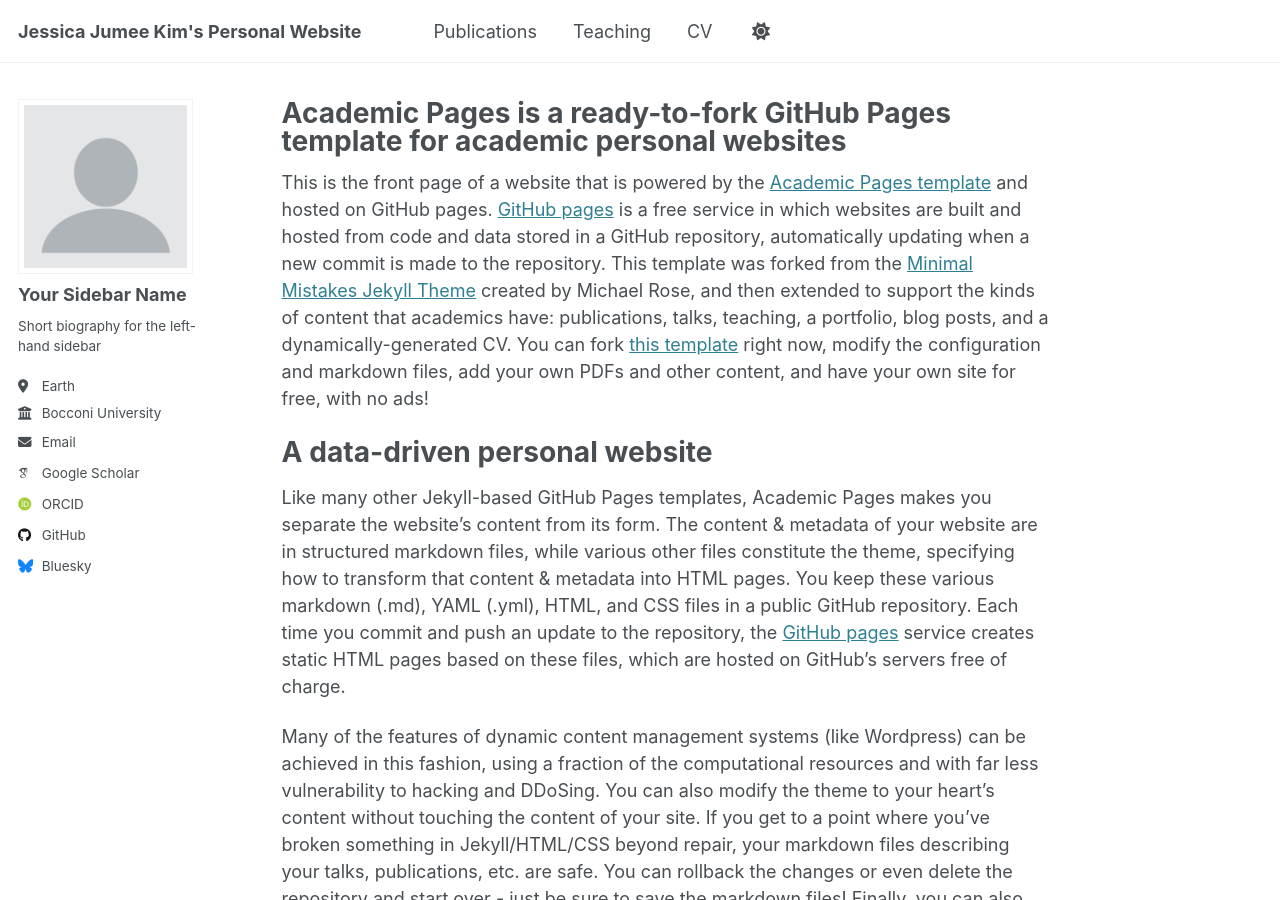
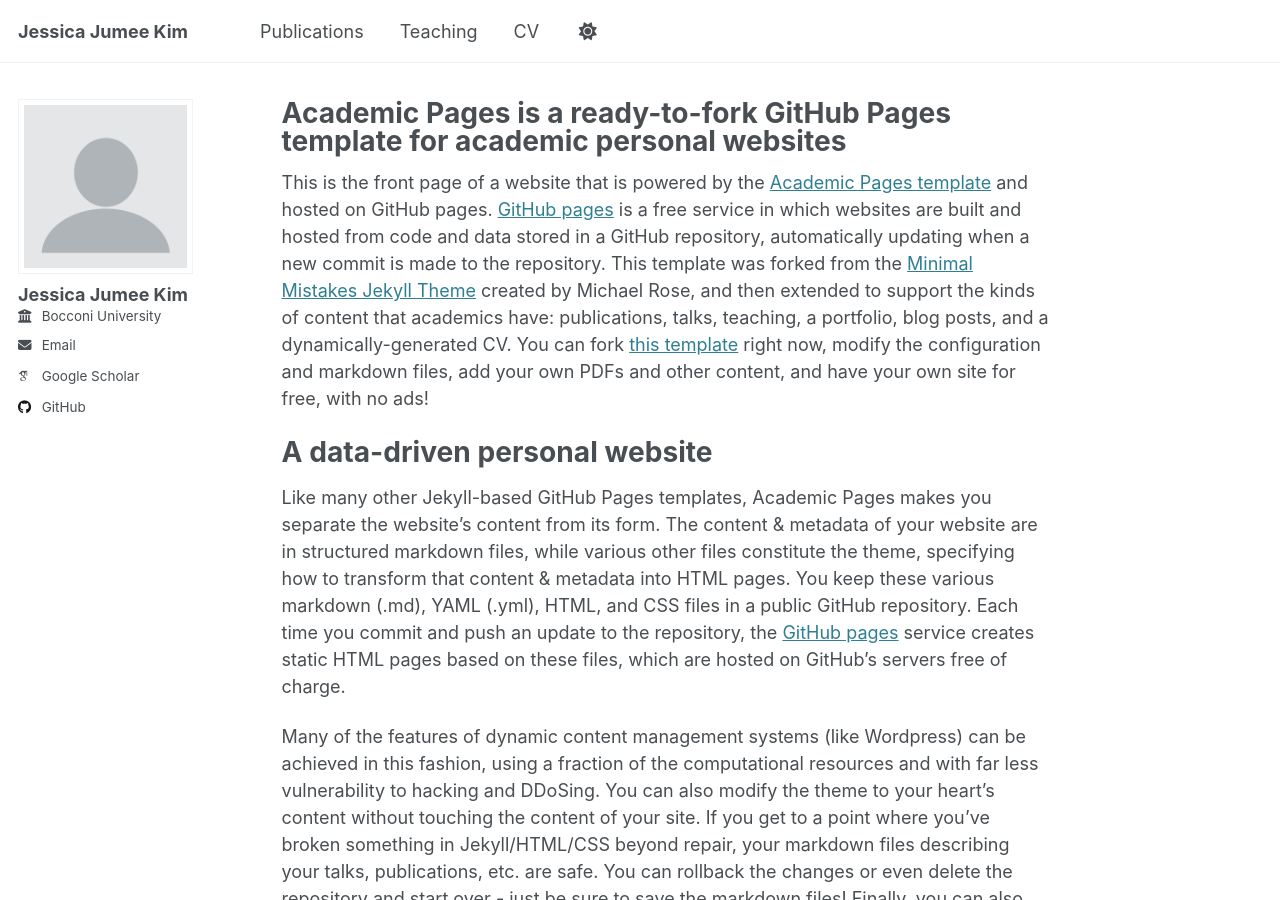
Before and after one commit to jessjkim23/jessicajumeekim.com, a Jekyll site: the page built from _pages/about.md, in a window 1280 px wide and 900 px high. Built offline with Jekyll 4.4.1, drawn with Linux system fonts in a browser that asks for light colours; some web fonts are replaced.

Commit message:
_config.yml

```diff
--- a/_config.yml
+++ b/_config.yml
@@ -9,10 +9,10 @@
 # Basic Site Settings
 locale                   : "en-US"
 site_theme               : "default"
-title                    : "Jessica Jumee Kim's Personal Website"
+title                    : "Jessica Jumee Kim"
 title_separator          : "-"
 name                     : &name "Jessica Jumee Kim"
-description              : &description "I am an Assistant Professor of Marketing at Bocconi University."
+description              : &description "I am an Assistant Professor of Marketing at Bocconi University. My research interests are in marketing and policy, digital marketing, and e-commerce. I earned my Ph.D. in Marketing at the University of California, San Diego."
 url                      : https://jessjkim23.github.io # the base hostname & protocol for your site e.g. "https://[your GitHub username].github.io"
 baseurl                  : "" # the subpath of your site, e.g. "/blog"
 repository               : "jessjkim23/jessjkim23.github.io"
@@ -23,19 +23,19 @@ repository               : "jessjkim23/jessjkim23.github.io"
 author:
   # Biographic information
   avatar           : "profile.png"
-  name             : "Your Sidebar Name"
+  name             : "Jessica Jumee Kim"
   pronouns         : # example: "she/her"
-  bio              : "Short biography for the left-hand sidebar"
-  location         : "Earth"
+  bio              : #"Short biography for the left-hand sidebar"
+  #location         : #"Earth"
   employer         : "Bocconi University"
   uri              : # URL
-  email            : "none@example.org"
+  email            : "jessica.kim@unibocconi.it"
 
   # Academic websites
   # arxiv            : # URL - Update with the correct link to your profile
-  googlescholar    : "https://scholar.google.com/citations?user=PS_CX0AAAAAJ"
+  googlescholar    : "https://scholar.google.com/citations?user=LXjlHcwAAAAJ&hl=en&oi=ao"
   # impactstory      : # URL
-  orcid            : "http://orcid.org/yourorcidurl"
+  #orcid            : "http://orcid.org/yourorcidurl"
   # semantic         : # URL
   # pubmed           : "https://www.ncbi.nlm.nih.gov/pubmed/?term=john+snow"
   # researchgate     : # URL
@@ -50,7 +50,7 @@ author:
   stackoverflow    : # User number or user number and name (i.e., use "1" or "1/jeff-atwood")
 
   # Social media
-  bluesky          : "bsky.app" # Replace this with you Bluesky username
+  bluesky          : #"bsky.app" # Replace this with you Bluesky username
   facebook         : # Username
   flickr           : # Username
   foursquare       : # Username
```
